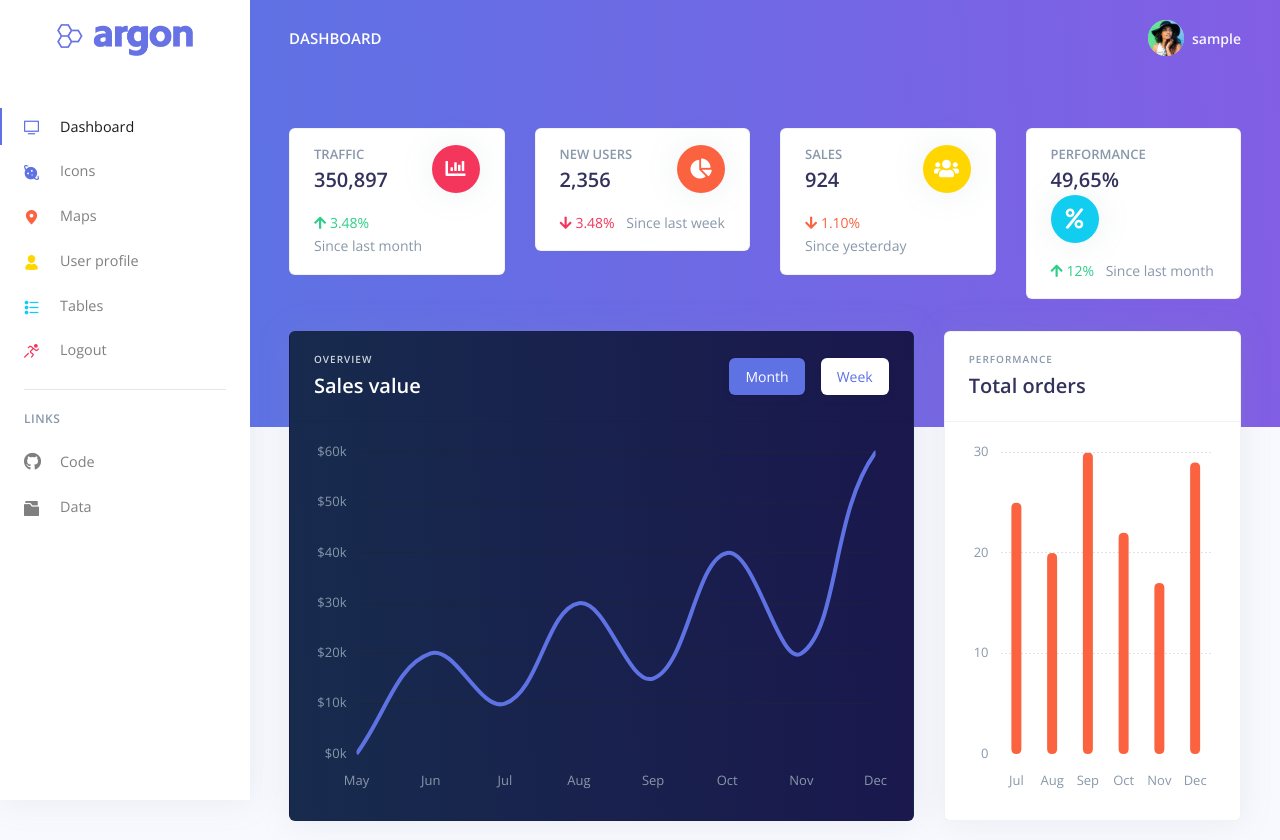
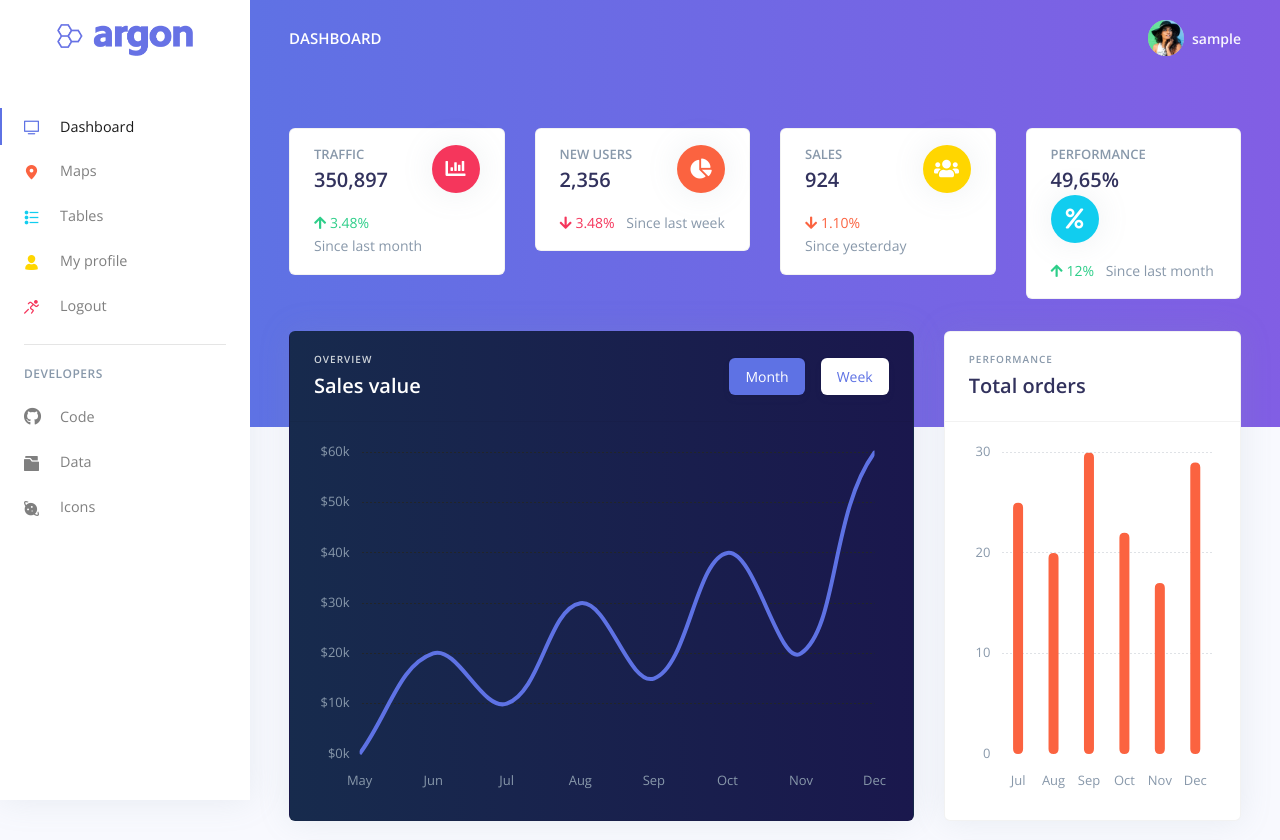
Before and after one commit to BrianRuizy/covid19-dashboard, a Django app: page / in a window 1280 px wide. Shown: the top 840 px of the page. Run offline with Django 3.2, Linux system fonts and the light colour scheme; the visitor is signed in with stand-in values (Sample User, id 1); some libraries are stand-ins or nearby versions.

Commit message:
modified sidenav content

```diff
--- a/core/templates/includes/navigation.html
+++ b/core/templates/includes/navigation.html
@@ -3,7 +3,7 @@
     <nav class="navbar navbar-top navbar-expand-md navbar-dark" id="navbar-main">
       <div class="container-fluid">
         <!-- Brand -->
-        <a class="h4 mb-0 text-white text-uppercase d-none d-lg-inline-block" href="./index.html">Dashboard</a>
+        <a class="h4 mb-0 text-white text-uppercase d-none d-lg-inline-block" href="./index.html">Dashboard </a>
         <!-- Search Form
         <form class="navbar-search navbar-search-dark form-inline mr-3 d-none d-md-flex ml-lg-auto">
           <div class="form-group mb-0">
--- a/core/templates/includes/sidenav.html
+++ b/core/templates/includes/sidenav.html
@@ -81,24 +81,22 @@
           <a class=" nav-link active " href="/"> <i class="ni ni-tv-2 text-primary"></i> Dashboard
             </a>
           </li>
-          <li class="nav-item">
-            <a class="nav-link " href="/icons.html">
-              <i class="ni ni-planet text-blue"></i> Icons
-            </a>
-          </li>
+
           <li class="nav-item">
             <a class="nav-link " href="/maps.html">
               <i class="ni ni-pin-3 text-orange"></i> Maps
             </a>
           </li>
-          <li class="nav-item">
-            <a class="nav-link " href="/profile.html">
-              <i class="ni ni-single-02 text-yellow"></i> User profile
-            </a>
-          </li>
+
           <li class="nav-item">
             <a class="nav-link " href="/tables.html">
               <i class="ni ni-bullet-list-67 text-info"></i> Tables
+            </a>
+          </li>
+
+          <li class="nav-item">
+            <a class="nav-link " href="/profile.html">
+              <i class="ni ni-single-02 text-yellow"></i> My profile
             </a>
           </li>
 
@@ -111,7 +109,7 @@
         <!-- Divider -->
         <hr class="my-3">
         <!-- Heading -->
-        <h6 class="navbar-heading text-muted">Links</h6>
+        <h6 class="navbar-heading text-muted">Developers</h6>
         <!-- Navigation -->
         <ul class="navbar-nav mb-md-3">
 
@@ -127,6 +125,11 @@
             </a>
           </li>
 
+          <li class="nav-item">
+            <a class="nav-link " href="/icons.html">
+              <i class="ni ni-planet"></i> Icons
+            </a>
+          </li>
         </ul>
       </div>
     </div>
--- a/core/templates/layouts/base-fullscreen.html
+++ b/core/templates/layouts/base-fullscreen.html
@@ -28,7 +28,7 @@
   </title>
 
   <!-- Favicon - loaded as static -->
-  <link href="{% static 'assets/img/brand/favicon.png' %}" rel="icon" type="image/png">
+  <link href="{% static 'assets/img/brand/favicon.ico' %}" rel="icon" type="image/png">
 
   <!-- Fonts -->
   <link href="https://fonts.googleapis.com/css?family=Open+Sans:300,400,600,700" rel="stylesheet">
--- a/core/templates/layouts/base.html
+++ b/core/templates/layouts/base.html
@@ -28,7 +28,7 @@
   </title>
 
   <!-- Favicon - loaded as static -->
-  <link href="{% static 'assets/img/brand/favicon.png' %}" rel="icon" type="image/png">
+  <link href="{% static 'assets/img/brand/favicon.ico' %}" rel="icon" type="image/png">
 
   <!-- Fonts -->
   <link href="https://fonts.googleapis.com/css?family=Open+Sans:300,400,600,700" rel="stylesheet">
```
Also changed, not shown: core/static/assets/img/brand/favicon.ico (added), core/static/assets/img/brand/favicon.png (deleted).
